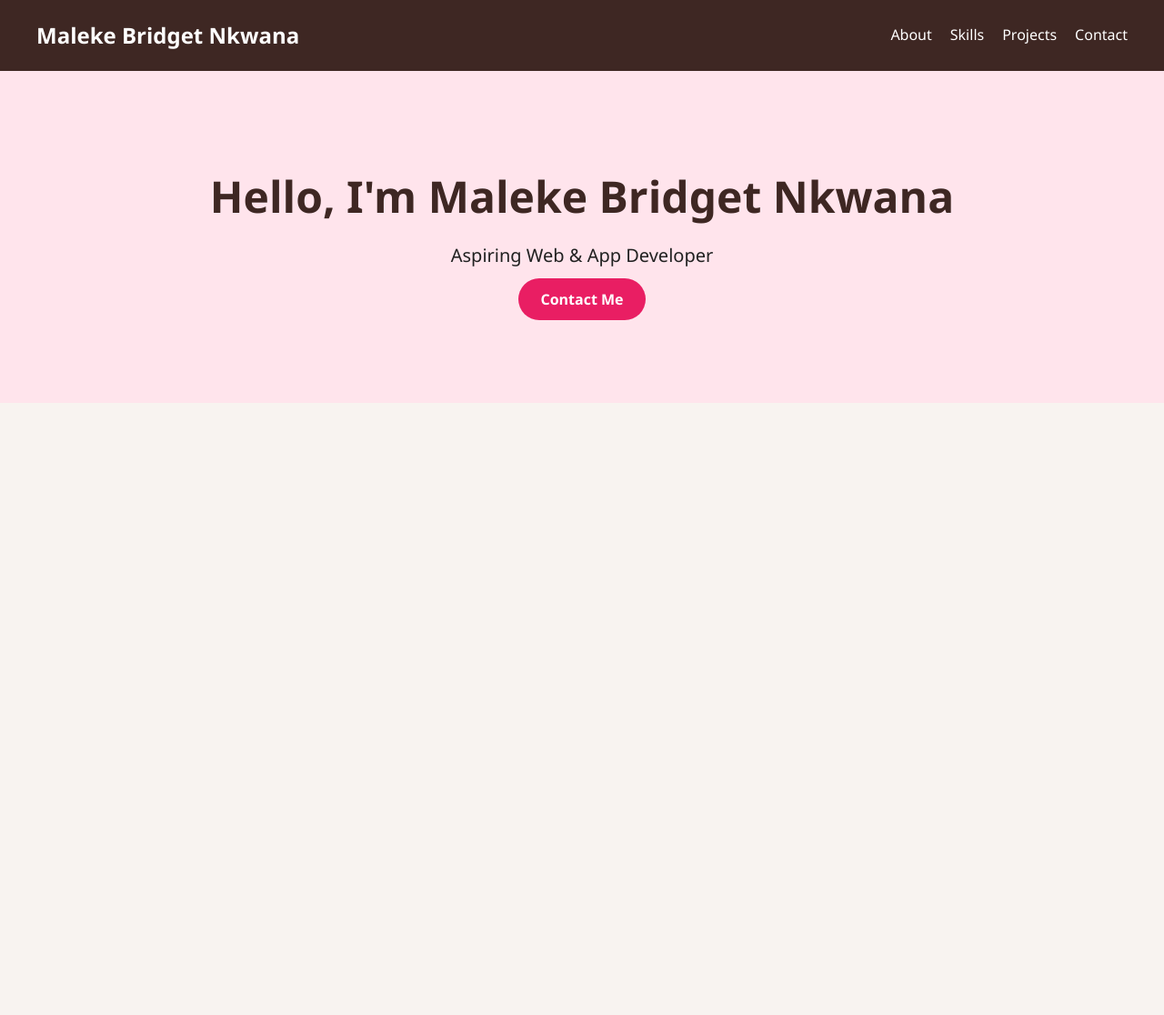
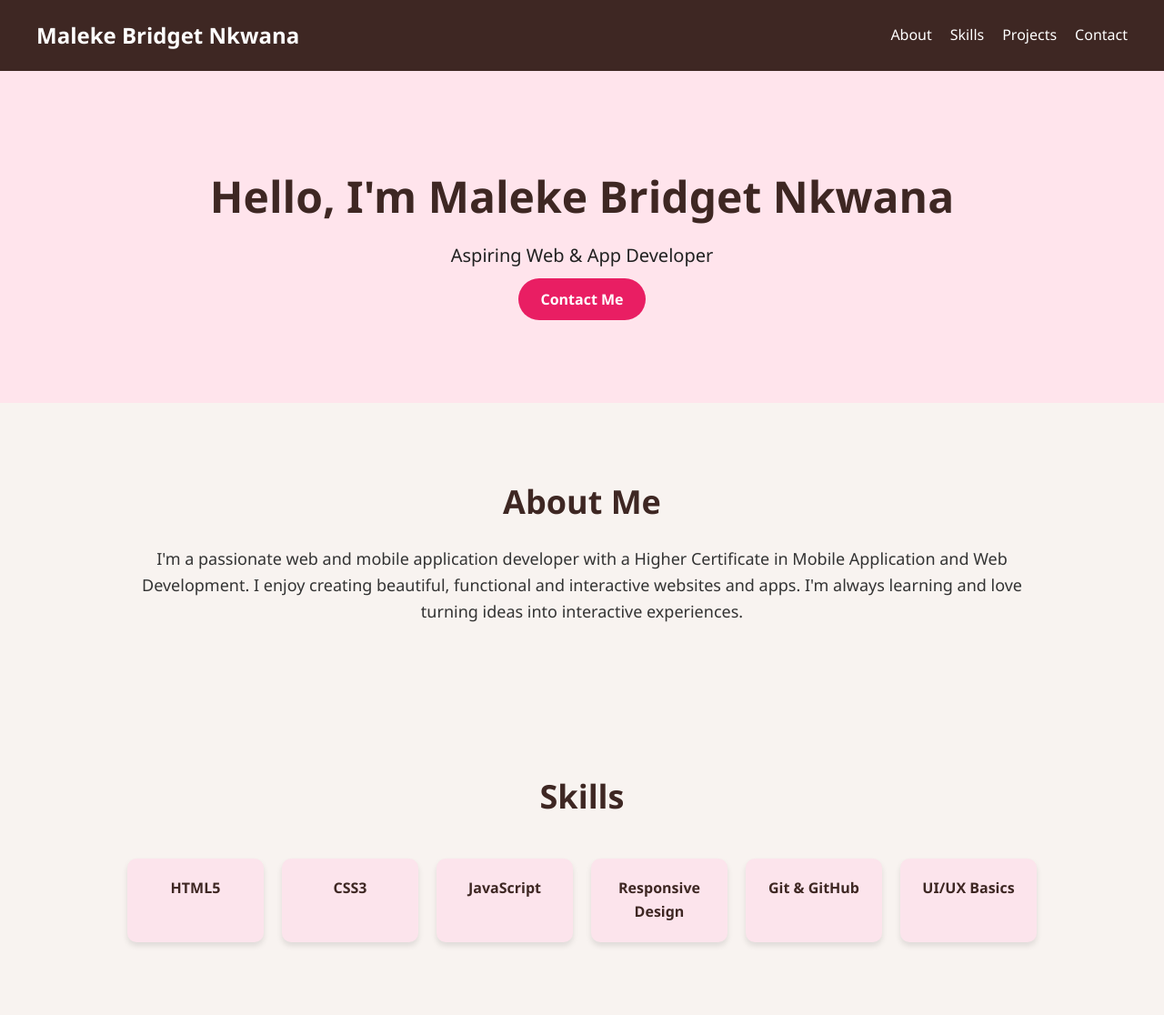
Before and after one commit to Maleke-Bridget-Nkwana/mbnkwana-portfolio, a plain HTML site: page index.html in a window 1280 px wide. Shown: the whole page at 91% size. Before the commit the page ends 800 px from the top, so only its background shows below. Drawn offline with Linux system fonts and the light colour scheme.

Commit message:
Added About and Skills sections with styling

```diff
--- a/index.html
+++ b/index.html
@@ -19,6 +19,7 @@
         </ul>
       </nav>
     </header>
+
     <!--Hero Section-->
     <section id="hero">
       <h1>Hello, I'm Maleke Bridget Nkwana</h1>
@@ -26,6 +27,34 @@
       <a href="#contact" class="cta-button">Contact Me</a>
     </section>
 
+    <!--About Section-->
+    <section id="about">
+      <div class="container">
+        <h2>About Me</h2>
+        <p>
+          I'm a passionate web and mobile application developer with a Higher
+          Certificate in Mobile Application and Web Development. I enjoy
+          creating beautiful, functional and interactive websites and apps. I'm
+          always learning and love turning ideas into interactive experiences.
+        </p>
+      </div>
+    </section>
+
+    <!--Skills Section-->
+    <section id="skills">
+      <div class="container">
+        <h2>Skills</h2>
+        <div class="skills-grid">
+          <div class="skill">HTML5</div>
+          <div class="skill">CSS3</div>
+          <div class="skill">JavaScript</div>
+          <div class="skill">Responsive Design</div>
+          <div class="skill">Git & GitHub</div>
+          <div class="skill">UI/UX Basics</div>
+        </div>
+      </div>
+    </section>
+
     <script src="src/scripts.js"></script>
   </body>
 </html>
--- a/src/styles.css
+++ b/src/styles.css
@@ -75,3 +75,42 @@ nav a:hover {
 .cta-button:hover {
   background-color: #c2185b;
 }
+
+/*About and Skills Sections*/
+section {
+  padding: 80px 20px;
+}
+
+.container {
+  max-width: 1000px;
+  margin: 0 auto;
+  text-align: center;
+}
+
+h2 {
+  font-size: 36px;
+  color: #3e2723;
+  margin-bottom: 20px;
+}
+
+#about p {
+  font-size: 18px;
+  color: #333;
+}
+
+/*Skills*/
+.skills-grid {
+  display: grid;
+  grid-template-columns: repeat(auto-fit, minmax(150px, 1fr));
+  gap: 20px;
+  margin-top: 40px;
+}
+
+.skill {
+  background-color: #fce4ec;
+  padding: 20px;
+  border-radius: 10px;
+  font-weight: bold;
+  color: #3e2723;
+  box-shadow: 0 4px 6px rgba(0, 0, 0, 0.1);
+}
```
